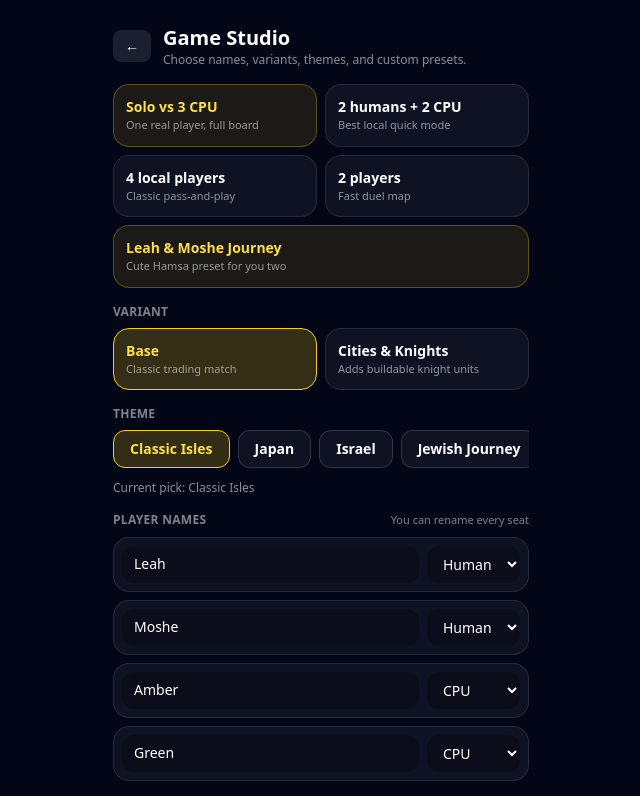
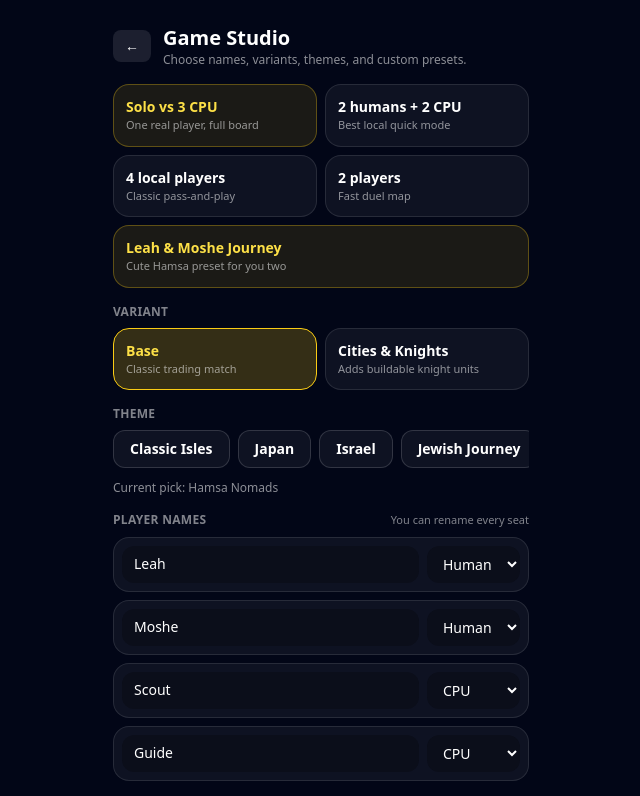
Before and after one commit to lschacht99/Catanlike, a Next.js app: page /studio in a window 1280 px wide. Shown: the top 796 px of the page, without its empty margins (319-959 px from the left). Built offline with nearby package versions, Linux system fonts and the light colour scheme.

Commit message:
Default studio to Hamsa Nomads theme

```diff
--- a/src/app/studio/page.tsx
+++ b/src/app/studio/page.tsx
@@ -13,11 +13,11 @@ import { saveGameConfig } from "@/lib/storage";
 export default function StudioPage() {
   const router = useRouter();
   const [themes, setThemes] = useState<Theme[]>([]);
-  const [themeId, setThemeId] = useState("classic");
+  const [themeId, setThemeId] = useState("hamsa");
   const [numPlayers, setNumPlayers] = useState(4);
   const [variant, setVariant] = useState<GameVariant>("base");
   const [playerModes, setPlayerModes] = useState<PlayerMode[]>(["human", "human", "bot", "bot"]);
-  const [playerNames, setPlayerNames] = useState<string[]>(["Leah", "Moshe", "Amber", "Green"]);
+  const [playerNames, setPlayerNames] = useState<string[]>(["Leah", "Moshe", "Scout", "Guide"]);
 
   useEffect(() => {
     setThemes(allThemes());
@@ -56,7 +56,7 @@ export default function StudioPage() {
   function pickSolo() {
     setNumPlayers(4);
     setPlayerModes(["human", "bot", "bot", "bot"]);
-    setPlayerNames(["You", "Red CPU", "Blue CPU", "Green CPU"]);
+    setPlayerNames(["You", "North CPU", "Desert CPU", "Sea CPU"]);
   }
 
   return (
```
